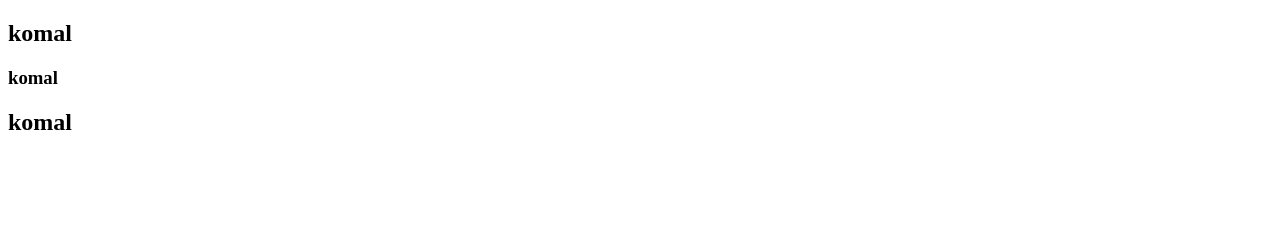
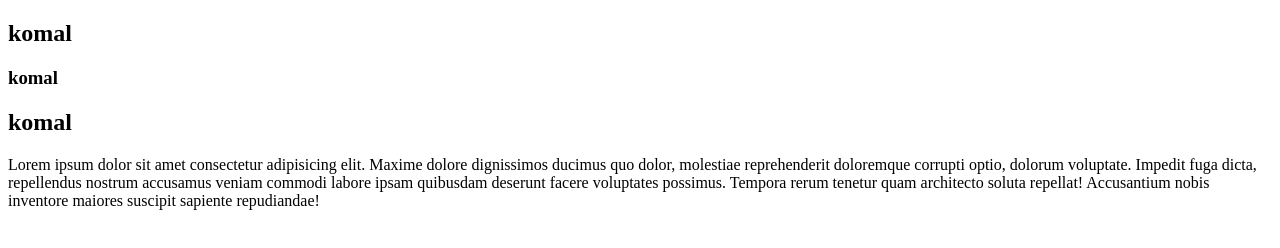
Before and after one commit to Kommmal/demo, a plain HTML site: page index.html in a window 1280 px wide. Drawn offline with Linux system fonts and the light colour scheme.

Commit message:
paragraph done

```diff
--- a/index.html
+++ b/index.html
@@ -9,5 +9,6 @@
     <h2>komal</h2>
     <h3>komal</h3>
     <h2>komal</h2>
+    <p>Lorem ipsum dolor sit amet consectetur adipisicing elit. Maxime dolore dignissimos ducimus quo dolor, molestiae reprehenderit doloremque corrupti optio, dolorum voluptate. Impedit fuga dicta, repellendus nostrum accusamus veniam commodi labore ipsam quibusdam deserunt facere voluptates possimus. Tempora rerum tenetur quam architecto soluta repellat! Accusantium nobis inventore maiores suscipit sapiente repudiandae!</p>
 </body>
 </html>
```
